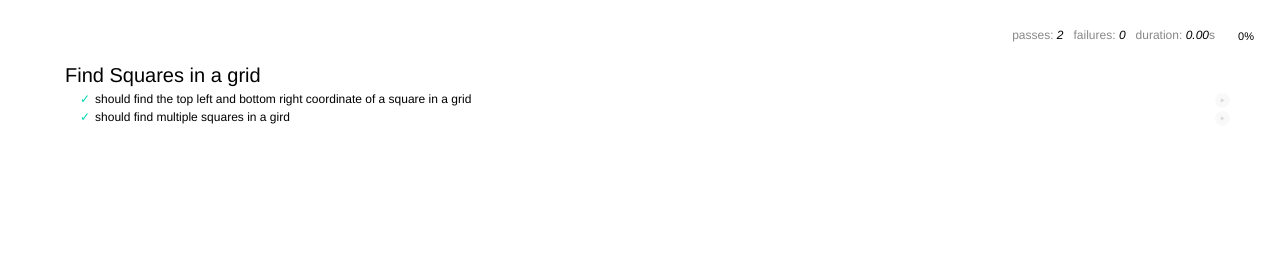
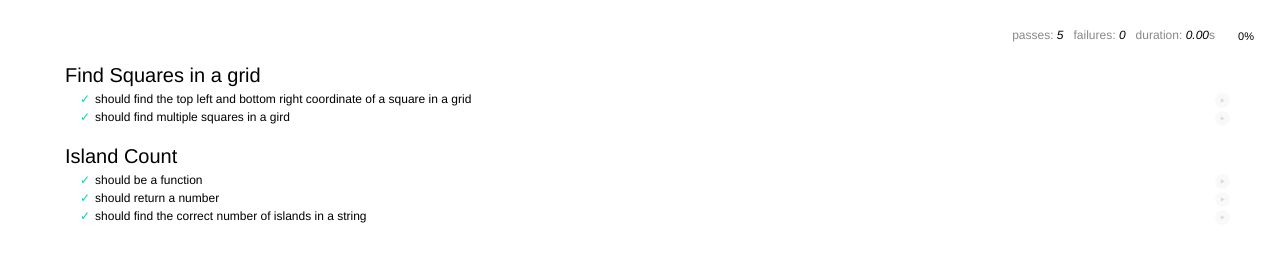
Before and after one commit to aneylon/All-the-JS, a plain HTML site: page Practice Problems/practice-problems.html in a window 1280 px wide. Drawn offline with Linux system fonts and the light colour scheme.

Commit message:
add practice problem.

```diff
--- a/Practice Problems/practice-answers.js
+++ b/Practice Problems/practice-answers.js
@@ -0,0 +1,40 @@
+var islandCount = function(mapStr) {
+  var total = 0
+  var arrMap = mapStr.split('\n')
+    .map((line) => {
+      return line.split('')
+    })
+  var height = arrMap.length
+  var width = arrMap[0].length
+
+  var sinkIsland = function(row, col) {
+    arrMap[row][col] = '.'
+    if(col+1 < width && arrMap[row][col+1] === '0') {
+      sinkIsland(row, col + 1)
+    }
+    if(col-1 >= 0 && arrMap[row][col-1] === '0') {
+      sinkIsland(row, col - 1)
+    }
+    if(row-1 >= 0 && arrMap[row-1][col] === '0') {
+      sinkIsland(row-1, col)
+    }
+    if(row+1 < height && arrMap[row+1][col] === '0') {
+      sinkIsland(row+1, col)
+    }
+  }
+
+  arrMap.forEach(function(row, x) {
+    row.forEach(function(point, y) {
+      if (point === '0') {
+        total++
+        sinkIsland(x, y)
+      }
+    })
+  })
+
+  return total
+}
+
+var findSquares = function(){
+
+}
--- a/Practice Problems/practice-problems.html
+++ b/Practice Problems/practice-problems.html
@@ -2,7 +2,7 @@
 <html lang="en">
   <head>
     <meta charset="UTF-8">
-    <title>Recursion</title>
+    <title>Practice Problems</title>
     <link rel="stylesheet" href="../libs/mocha.css">
   </head>
   <body>
--- a/Practice Problems/practice-tests.js
+++ b/Practice Problems/practice-tests.js
@@ -1,5 +1,3 @@
-console.log('practice tests');
-
 var expect = chai.expect;
 var should = chai.should();
 var assert = chai.assert;
@@ -21,3 +19,29 @@ describe('Find Squares in a grid', function(){
   })
 
 })
+
+describe('Island Count', function(){
+  var testCases = [
+    {question:'.', answer:0},
+    {question:'0', answer:1},
+    {question:'.0...\n.00..\n....0', answer:2},
+    {question:'..000.\n..000.\n..000.\n.0....\n..000.', answer:3},
+    {question:'..000.\n..0...\n..0.0.\n..0...\n..000.', answer:2},
+    {question:'0....0\n......\n..00..\n......\n0....0', answer:5},
+    {question:'0...0\n0...0\n00000', answer:1},
+    {question:'0...0\n..0..\n0...0', answer:5},
+  ]
+  it('should be a function', function(){
+    expect(islandCount).to.be.a('function')
+  })
+  it('should return a number', function(){
+    testCases.forEach(function(test){
+      expect(islandCount(test.question)).to.be.a('number')
+    })
+  })
+  it('should find the correct number of islands in a string', function(){
+    testCases.forEach((test, i)=>{
+      expect(islandCount(test.question)).to.equal(test.answer)
+    })
+  })
+})
```
